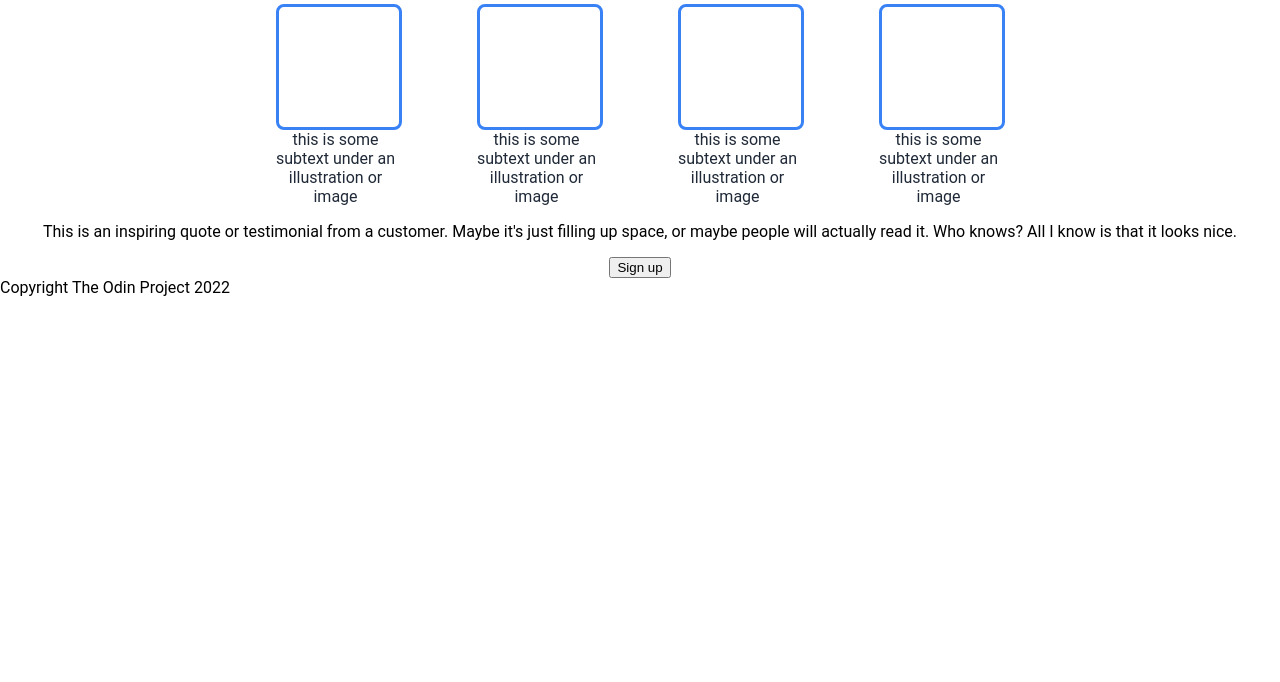
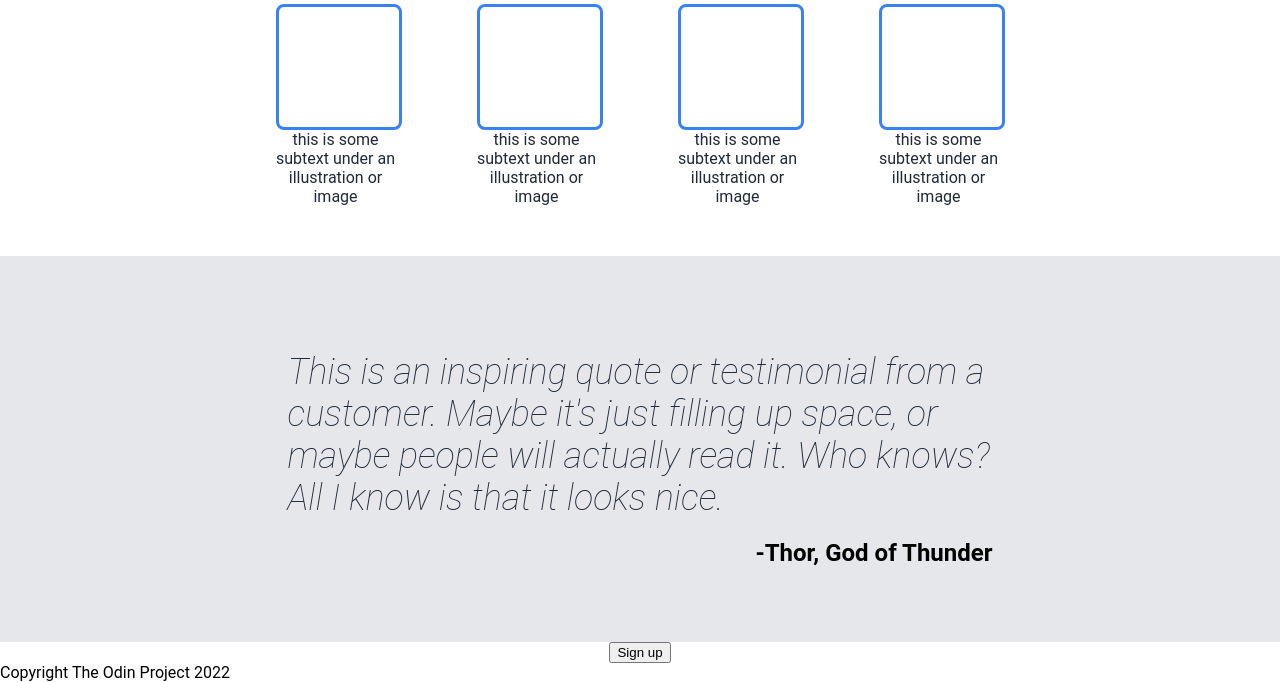
Before and after one commit to JimmyB50/landing-page, a plain HTML site: page index.html in a window 1280 px wide. Shown: the part 666-1348 px from the top of the page. Before the commit the page ends 963 px from the top, so only its background shows below. Drawn offline with Linux system fonts and the light colour scheme.

Commit message:
Completed quote section

```diff
--- a/index.html
+++ b/index.html
@@ -58,9 +58,11 @@
 
 
         <div class="quote">
-            <p>This is an inspiring quote or testimonial from a customer. Maybe it's just
+            <p class="quote-text">This is an inspiring quote or testimonial from a customer. Maybe it's just
                 filling up space, or maybe people will actually read it. Who knows? All I
                 know is that it looks nice.</p>
+
+            <p class="author">-Thor, God of Thunder</p>
         </div>
 
 
--- a/style.css
+++ b/style.css
@@ -115,3 +115,29 @@ body{
     max-width: 120px;
     color: #1F2937;
 }
+
+/* Quote */
+
+.quote{
+    margin-top : 50px;
+    background-color: #E5E7EB;
+    padding: 75px 0 75px 0;
+}
+
+.quote-text{
+    max-width: 705px;
+    margin: 20px auto;
+    font-size: 36px;
+    color: #1F2937;
+    font-style: italic;
+    font-weight: 100;
+    text-align: left;
+}
+
+.author{
+    max-width: 705px;
+    margin: 0 auto;
+    font-weight: bold;
+    text-align: end;
+    font-size: 24px;
+}
```
